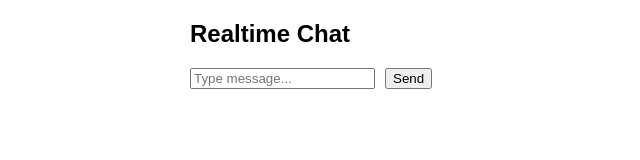
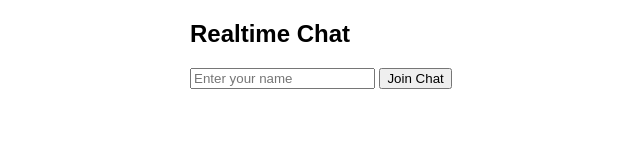
Before and after one commit to sumitsharma43-dev/nodejs-realtime-chat-app.., a website: page public/index.html in a window 1280 px wide. Shown: the full height of the page, 150-790 px from the left. Drawn offline with nearby package versions, Linux system fonts and the light colour scheme; no server answers.

Commit message:
Update index.html

```diff
--- a/public/index.html
+++ b/public/index.html
@@ -1,18 +1,23 @@
 <!DOCTYPE html>
 <html>
 <head>
-<title>Chat App</title>
+<title>Realtime Chat</title>
 <link rel="stylesheet" href="style.css">
 </head>
 <body>
 
 <h2>Realtime Chat</h2>
 
+<div id="username-container">
+  <input id="username" placeholder="Enter your name"/>
+  <button id="joinBtn">Join Chat</button>
+</div>
+
 <ul id="messages"></ul>
 
-<form id="form">
-<input id="input" placeholder="Type message..." />
-<button>Send</button>
+<form id="form" style="display:none;">
+  <input id="input" placeholder="Type message..." autocomplete="off"/>
+  <button>Send</button>
 </form>
 
 <script src="/socket.io/socket.io.js"></script>
```
